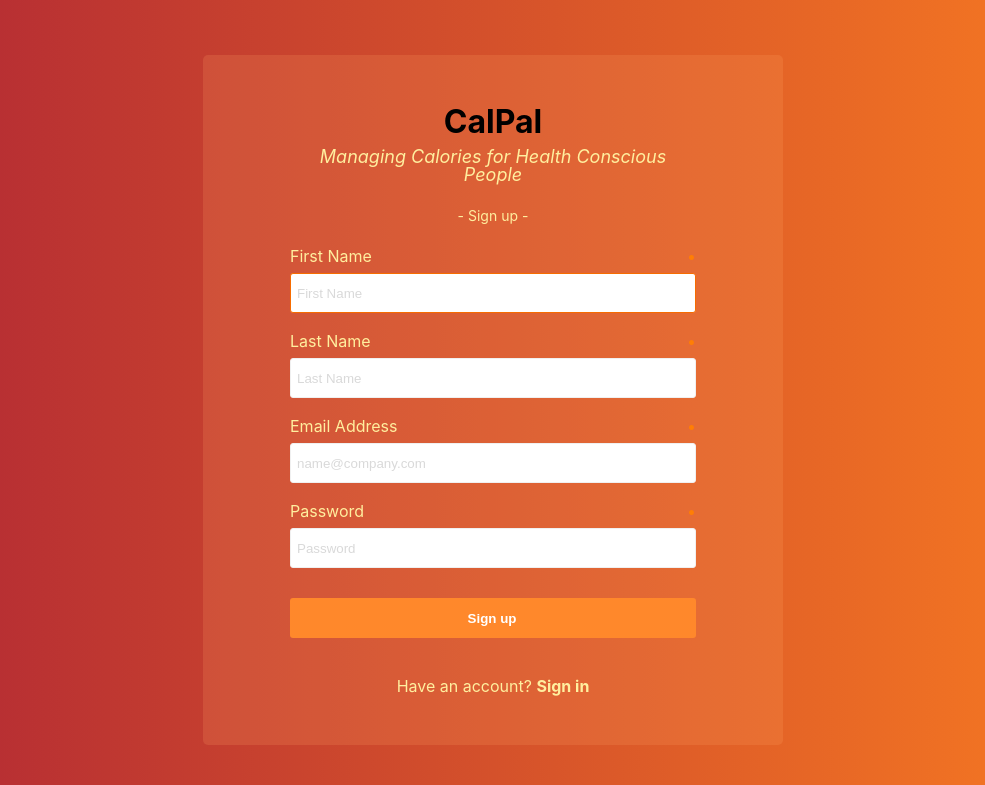
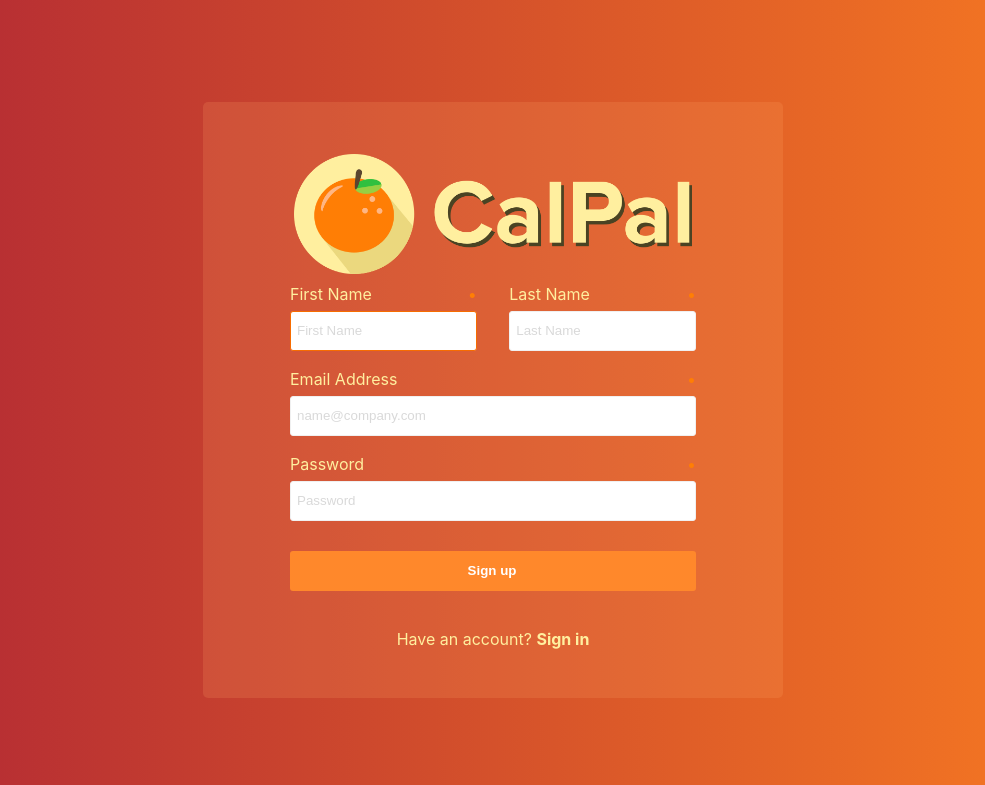
Before and after one commit to nattui/CalPal, a Flask app: page /signup in a window 1280 px wide. Shown: the top 785 px of the page, without its empty margins (147-1132 px from the left). Run offline with Flask 2, Linux system fonts and the light colour scheme; parts of the project's set-up code (start-up, migrations or seed data) failed here and were passed over.

Commit message:
Add files via upload

```diff
--- a/project/templates/base.html
+++ b/project/templates/base.html
@@ -3,7 +3,7 @@
 CalPal: A calorie tracking app.
 Written by Nhat Nguyen and Albert Ong.
 CMPE 131
-Revision: 23.10.2018
+Revision: 27.10.2018
 
 base.html
 The base HTML file which all other HTML files extend from.
@@ -23,8 +23,6 @@ The base HTML file which all other HTML files extend from.
     <link rel="stylesheet" href="../static/master.css">
     <link rel="stylesheet" href="https://fonts.googleapis.com/css?family=Open+Sans:300,400,700">
     <link rel="icon" href="../static/favicon.png">
-
-    <script src="../static/master.js"></script>
   </head>
 
   <body>
--- a/project/templates/signup.html
+++ b/project/templates/signup.html
@@ -1,3 +1,11 @@
+
+<!--
+CalPal: A calorie tracking app.
+Written by Nhat Nguyen and Albert Ong.
+CMPE 131
+Revision: 27.10.2018
+-->
+
 <!-- Shows signup form -->
 {% extends "base.html" %}
 {% block content %}
@@ -9,11 +17,10 @@
     <div class="form-wrapper">
 
       <div class="center">
-        <!-- TODO: Add form-header to master.scss -->
         <div class="form-header">
-          <h1><a href="{{ url_for("main.login") }}">CalPal</a></h1>
-          <h2>Managing Calories for Health Conscious People</h2>
-          <p>- Sign up -</p>
+          <a href="{{ url_for('main.login') }}">
+            <img src="../static/CalPal_logo_opaque.png" alt="The CalPal logo" height="120">
+          </a>
         </div>
       </div>
 
@@ -27,29 +34,36 @@
       <!-- Form method="POST" -->
       <form method="POST" action="{{ url_for("main.signup_redirect") }}">
 
+        <!-- Name Inputs: First and Last Name -->
+        <div class="name">
         <!-- First Name -->
-        <div class=input-label>
+          <div class="name-size">
+            <div class="input-label">
               <label>First Name</label>
               <span>•</span>
             </div>
             <input type="text" name="fname" placeholder="First Name" spellcheck="false" autofocus required>
+          </div>
 
         <!-- Last Name -->
-        <div class=input-label>
+          <div class="name-size">
+            <div class="input-label">
               <label>Last Name</label>
               <span>•</span>
             </div>
             <input type="text" name="lname" placeholder="Last Name" spellcheck="false" required>
+          </div>
+        </div>
 
         <!-- Email -->
-        <div class=input-label>
+        <div class="input-label">
           <label>Email Address</label>
           <span>•</span>
         </div>
         <input type="email" name="email" placeholder="name@company.com" spellcheck="false" required>
 
         <!-- Password -->
-        <div class=input-label>
+        <div class="input-label">
           <label>Password</label>
           <span>•</span>
         </div>
```
Also changed, not shown: project/templates/app.html (+13 -16 lines), project/templates/login.html (+5 -4 lines). Lines whose indentation alone changed are shown as unchanged.
